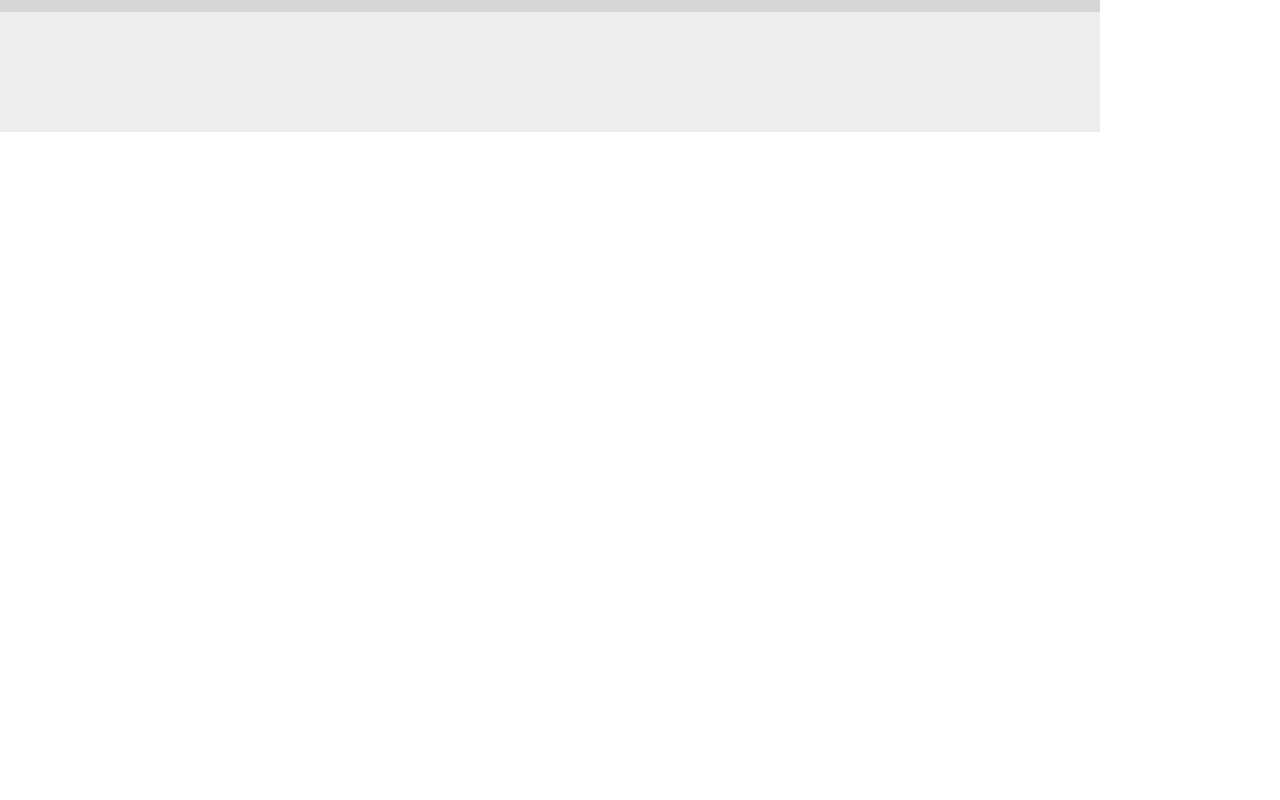
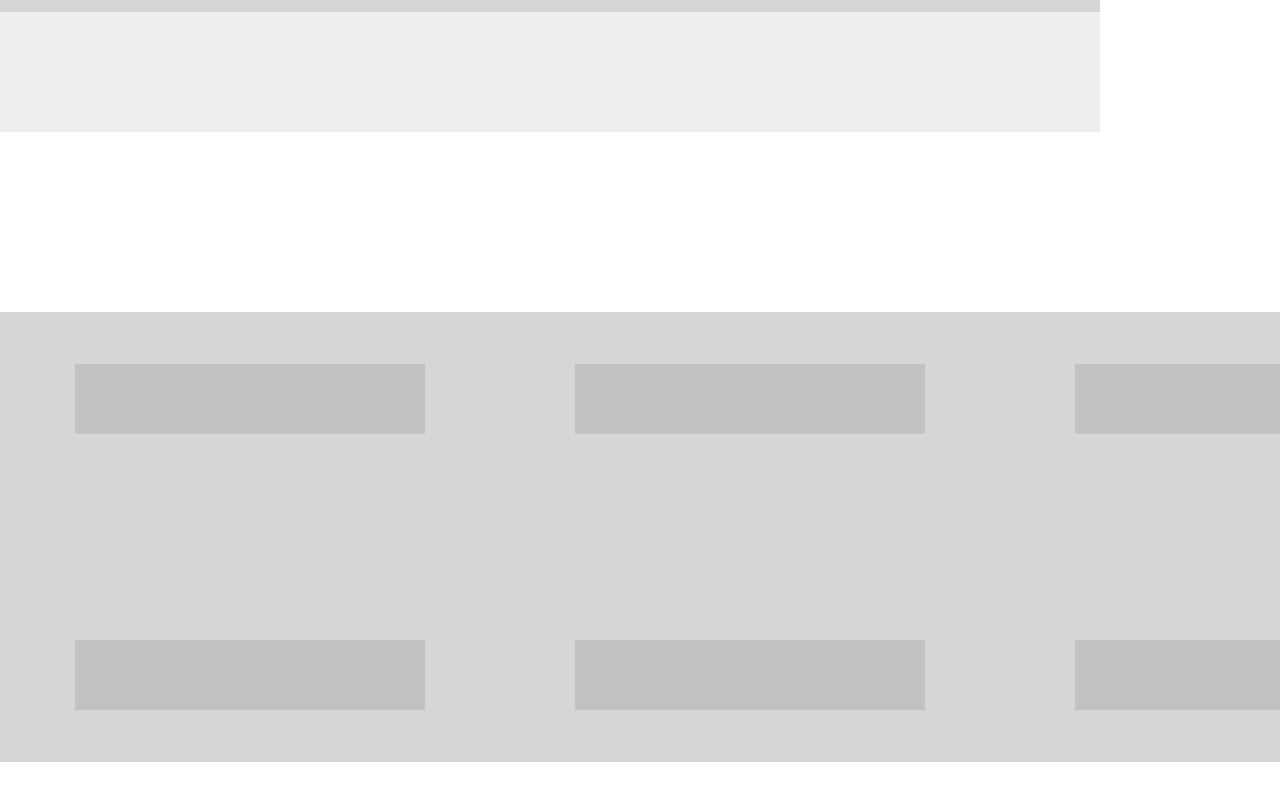
Before and after one commit to curly08/design-teardown, a plain HTML site: page index.html in a window 1280 px wide. Shown: the part 848-1648 px from the top of the page. Before the commit the page ends 1440 px from the top, so only its background shows below. Drawn offline with Linux system fonts and the light colour scheme.

Commit message:
Style guides section

```diff
--- a/index.html
+++ b/index.html
@@ -38,17 +38,20 @@
       </section>
     </div>
     <section class="guides">
-      <section class="guide">
-        <h2></h2>
+      <section class="guide lvl-2">
+        <h2 class="lvl-3"></h2>
         <p></p>
+        <div class="btn lvl-3"></div>
       </section>
-      <section class="guide">
-        <h2></h2>
+      <section class="guide lvl-2">
+        <h2 class="lvl-3"></h2>
         <p></p>
+        <div class="btn lvl-3"></div>
       </section>
-      <section class="guide">
-        <h2></h2>
+      <section class="guide lvl-2">
+        <h2 class="lvl-3"></h2>
         <p></p>
+        <div class="btn lvl-3"></div>
       </section>
     </section>
     <section class="latest-articles">
--- a/style.css
+++ b/style.css
@@ -131,3 +131,30 @@ nav {
 #first-post > h2 {
 	height: 120px;
 }
+
+/* Guides */
+
+.guides {
+	display: grid;
+	grid-template: 1fr / 1fr 1fr 1fr;
+	justify-items: center;
+}
+
+.guide {
+	display: flex;
+	flex-direction: column;
+	height: 450px;
+	width: 500px;
+	align-items: center;
+	justify-content: space-around;
+}
+
+.guide > h2 {
+	height: 70px;
+	width: 350px;
+}
+
+.guide > .btn {
+	height: 70px;
+	width: 350px;
+}
```
